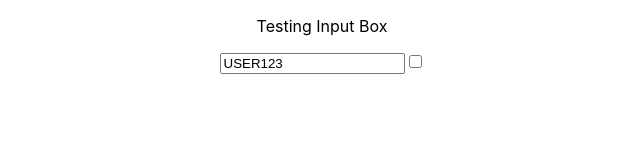
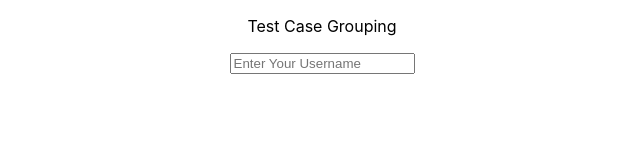
Before and after one commit to muazimmaqbool/React_Testing_Library, a React (Create React App) app: page / in a window 1280 px wide. Shown: the top 160 px of the page, without its empty margins (318-958 px from the left). Built offline with nearby package versions, Linux system fonts and the light colour scheme.

Commit message:
input test revision

```diff
--- a/src/App.js
+++ b/src/App.js
@@ -40,8 +40,8 @@ function App() {
   return (
     <div className="App">
       {/* <ReactFunc/> */}
-      <Input/>
-      {/* <InputFile/> */}
+      {/* <Input/> */}
+      <InputFile/>
       {/* <OnChangeTest/> */}
       {/* <ClickTest/> */}
       {/* <Diff_File_Ext/> */}
```
Also changed, not shown: 2 other files (tests, documents, lock files or other folders).
